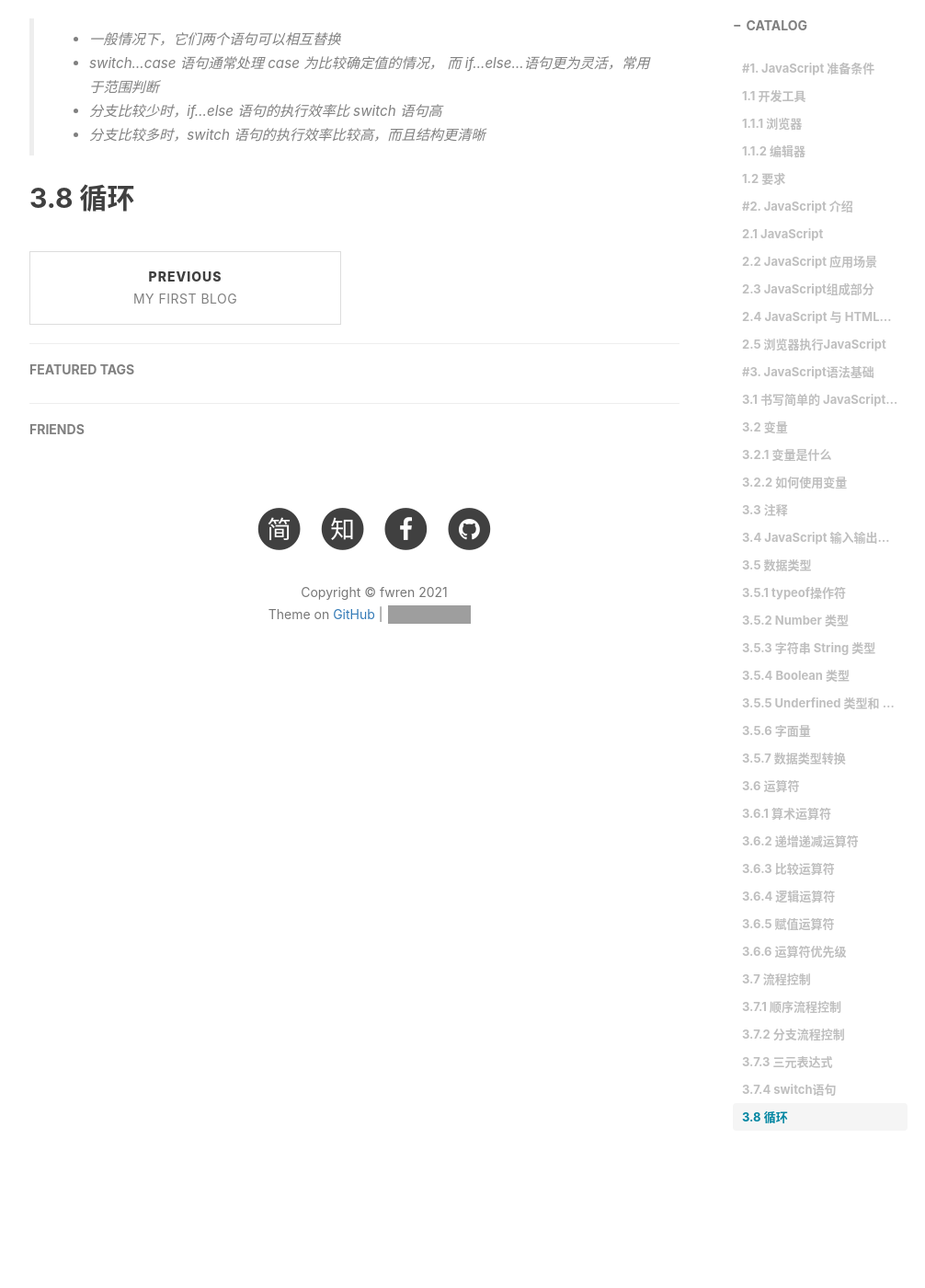
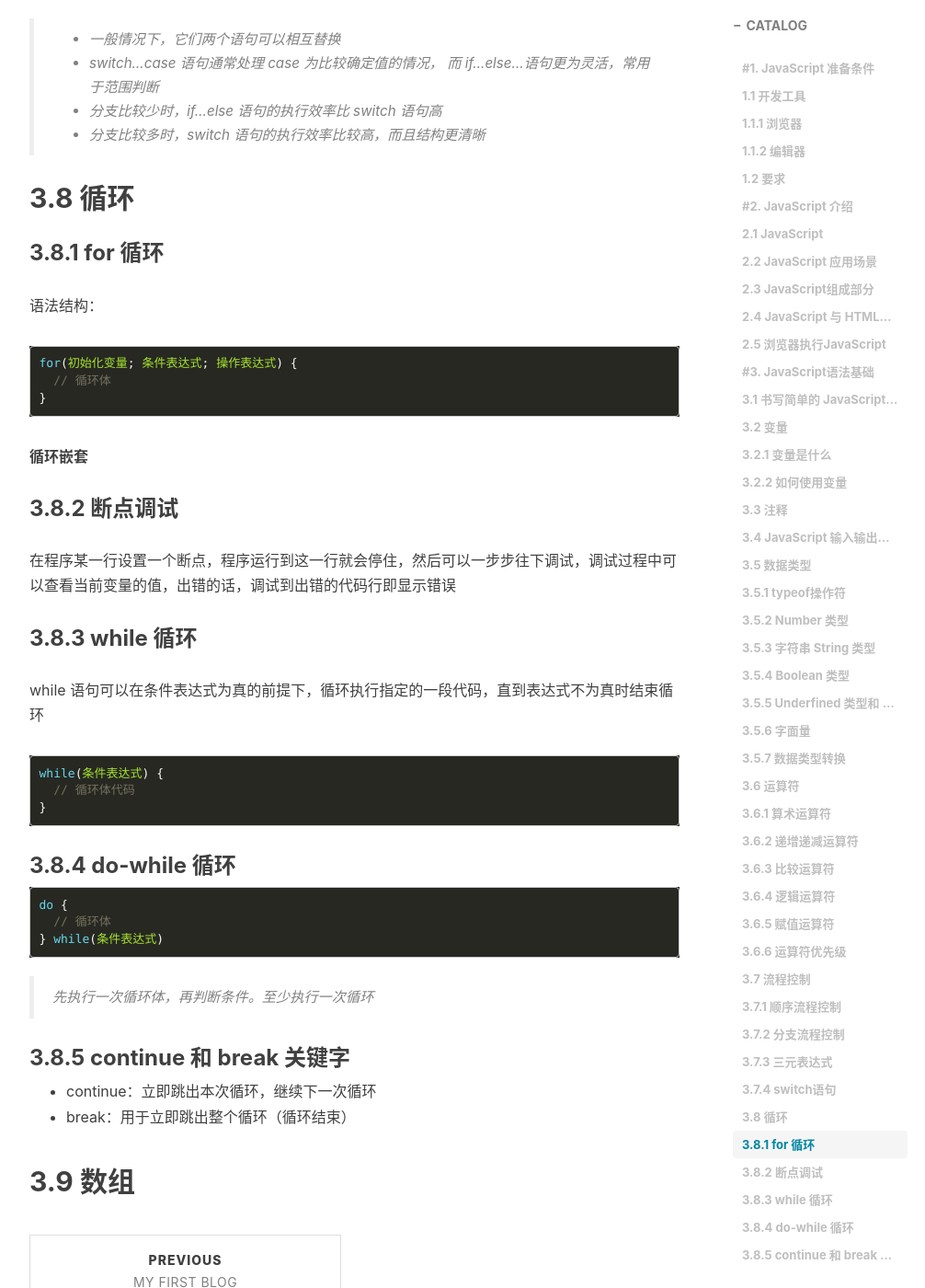
Before and after one commit to fwren/fwren.github.io, a Jekyll site: the page built from _posts/2020-12-23-JavaScript学习.md, in a window 1280 px wide and 1400 px high, scrolled down 10286 px. Shown: the whole window at 92% size, without its empty margins (233-1239 px from the left). Built offline with Jekyll 4.4.1, drawn with Linux system fonts in a browser that asks for light colours; nearby versions of some CDN libraries; comment, search, counter and statistics services are not loaded; grey boxes are pictures that could not be loaded.

Commit message:
更新JavaScript学习

````diff
--- a/_posts/2020-12-23-JavaScript学习.md
+++ b/_posts/2020-12-23-JavaScript学习.md
@@ -401,3 +401,45 @@ switch(表达式) {
 > - 分支比较多时，switch 语句的执行效率比较高，而且结构更清晰
 
 ## **3.8 循环**
+
+### 3.8.1 for 循环
+
+语法结构：
+```javascript
+for(初始化变量; 条件表达式; 操作表达式) {
+  // 循环体
+}
+```
+
+**循环嵌套**
+
+### 3.8.2 断点调试
+
+在程序某一行设置一个断点，程序运行到这一行就会停住，然后可以一步步往下调试，调试过程中可以查看当前变量的值，出错的话，调试到出错的代码行即显示错误
+
+### 3.8.3 while 循环
+
+while 语句可以在条件表达式为真的前提下，循环执行指定的一段代码，直到表达式不为真时结束循环
+
+```javascript
+while(条件表达式) {
+  // 循环体代码
+}
+```
+
+### 3.8.4 do-while 循环
+
+```javascript
+do {
+  // 循环体
+} while(条件表达式)
+```
+
+> 先执行一次循环体，再判断条件。至少执行一次循环
+
+### 3.8.5 continue 和 break 关键字
+
+- continue：立即跳出本次循环，继续下一次循环
+- break：用于立即跳出整个循环（循环结束）
+
+## **3.9 数组**
````
